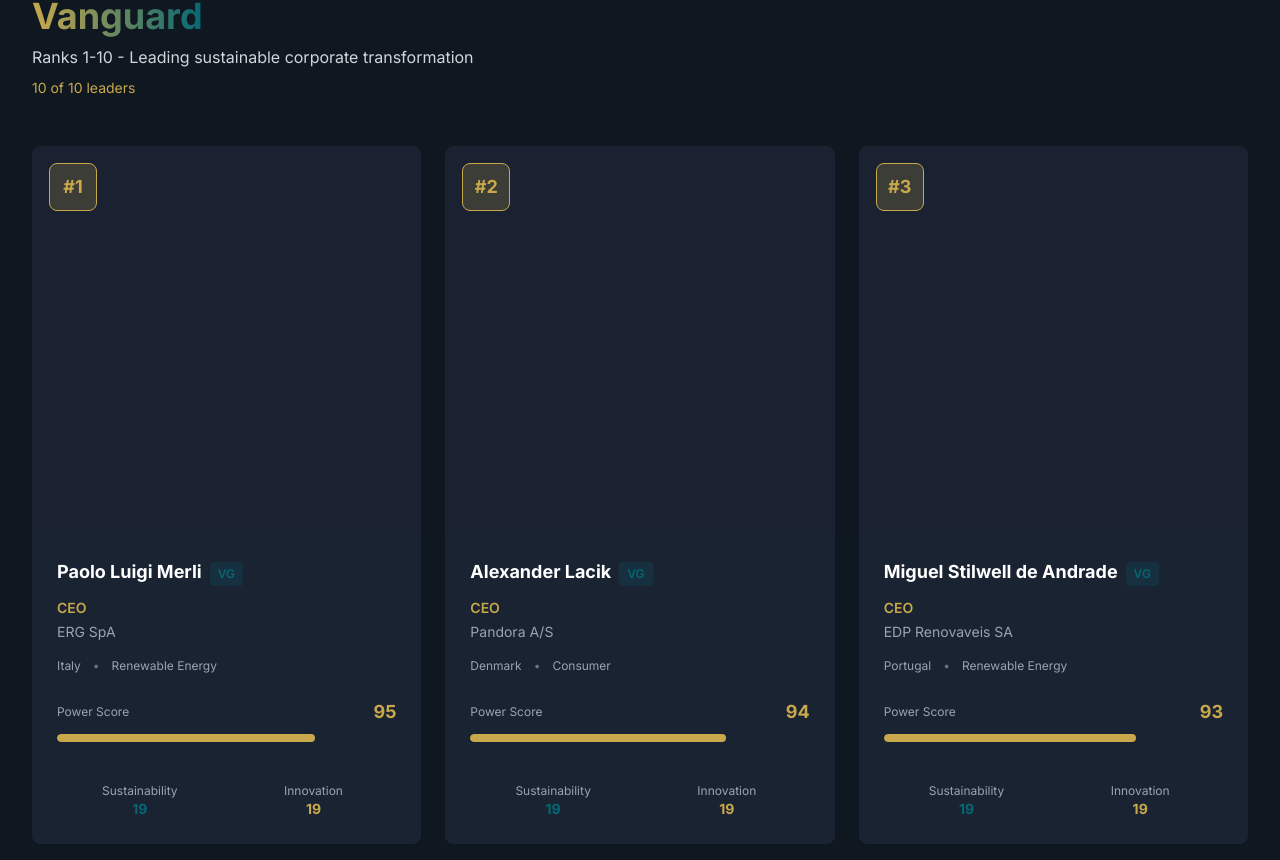
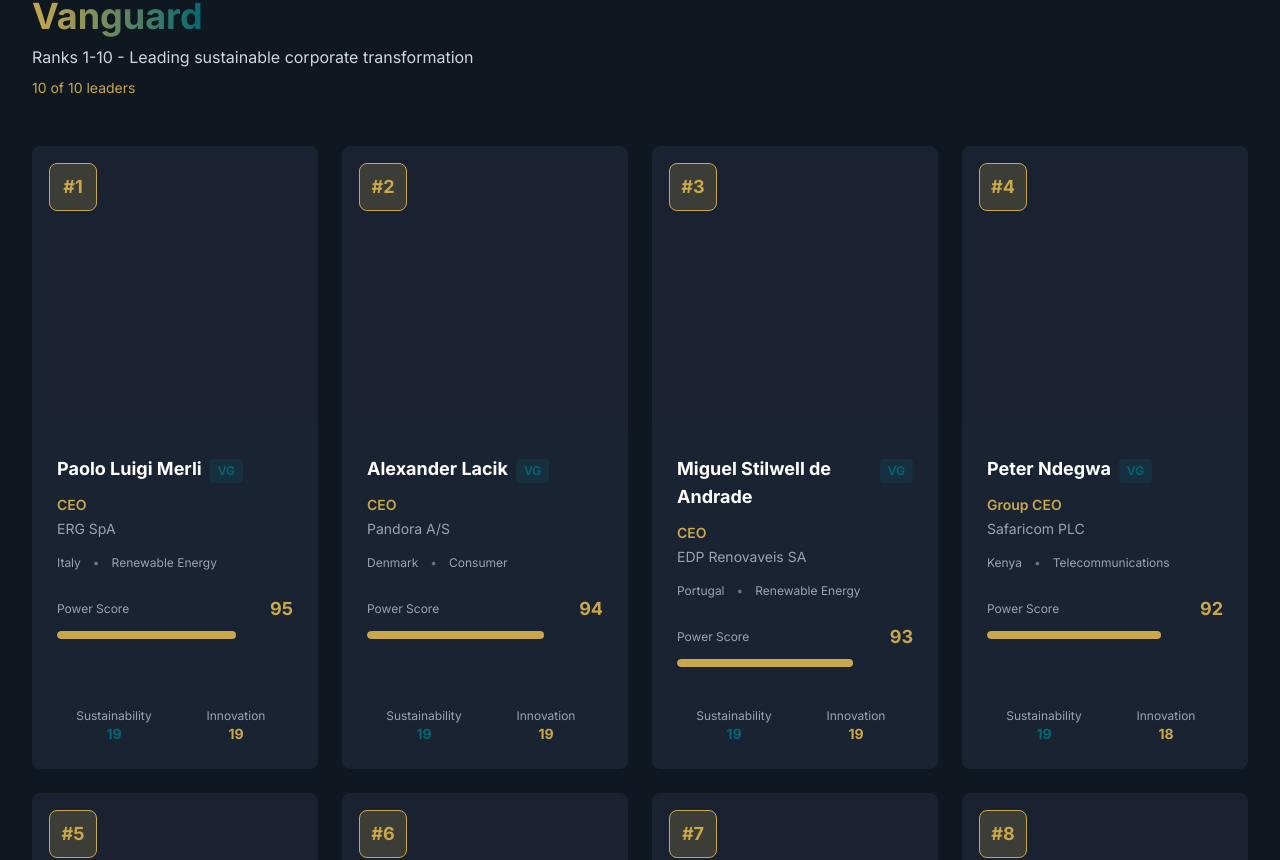
Before and after one commit to otamediagroup/global-100, a Next.js app: page / in a window 1280 px wide. Shown: the part 1072-1932 px from the top of the page. Built offline with nearby package versions, Linux system fonts and the light colour scheme.

Commit message:
4 leaders per row grid layout

```diff
--- a/src/app/page.tsx
+++ b/src/app/page.tsx
@@ -108,7 +108,7 @@
               <div
                 className={
                   viewMode === 'grid'
-                    ? 'grid grid-cols-1 md:grid-cols-2 lg:grid-cols-3 gap-6'
+                    ? 'grid grid-cols-1 sm:grid-cols-2 lg:grid-cols-3 xl:grid-cols-4 gap-6'
                     : 'space-y-4'
                 }
               >
@@ -139,7 +139,7 @@
               <div
                 className={
                   viewMode === 'grid'
-                    ? 'grid grid-cols-1 md:grid-cols-2 lg:grid-cols-3 gap-6'
+                    ? 'grid grid-cols-1 sm:grid-cols-2 lg:grid-cols-3 xl:grid-cols-4 gap-6'
                     : 'space-y-4'
                 }
               >
```
